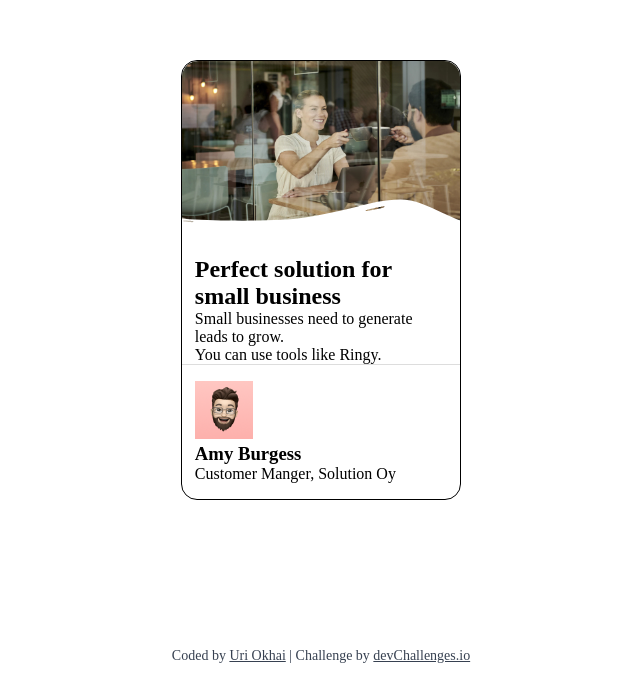
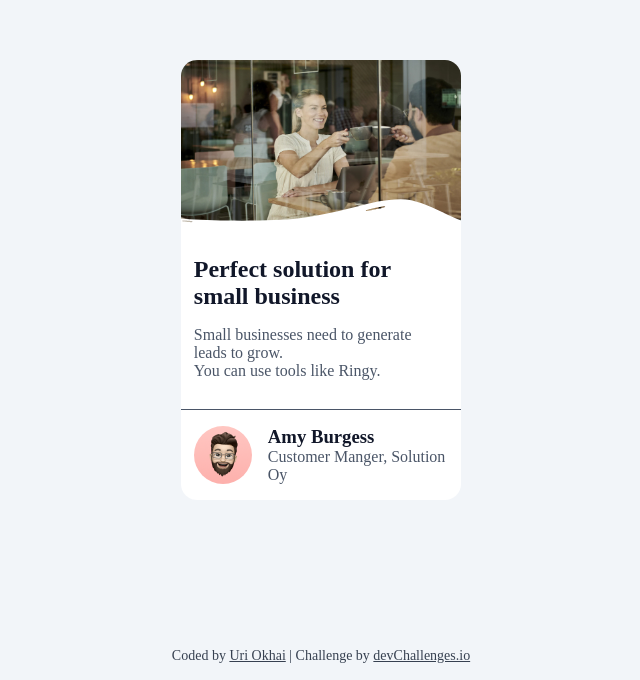
Before and after one commit to Uriri-007/X-genesis_business-blog-card, a plain HTML site: page index.html in a window 1280 px wide. Shown: the part 120-800 px from the top of the page, without its empty margins (319-959 px from the left). Drawn offline with Linux system fonts and the light colour scheme.

Commit message:
I utilized more variables

```diff
--- a/index.html
+++ b/index.html
@@ -41,8 +41,10 @@
 
       <div class="blog-footer">
         <img src="./resources/avatar-image-business-card-1.png" alt="A business card avatar">
-        <h3>Amy Burgess</h3>
-        <p>Customer Manger, Solution Oy</p>
+        <div>
+          <h3>Amy Burgess</h3>
+          <p>Customer Manger, Solution Oy</p>
+        </div>
       </div>
     </div>
 
--- a/style.css
+++ b/style.css
@@ -5,7 +5,10 @@
 }
 
 :root {
-    --uri-gray: hsla(235, 0%, 50%, 0.27);
+  --uri-trans-white: #f2f5f9;
+  --uri-trans-dk: #111729;
+  --uri-gray: #4a5567;
+  --uri-avg-fsz: 16px;
 }
 
 body {
@@ -15,14 +18,19 @@ body {
   justify-content: center;
   align-items: center;
   position: relative;
+  background-color: var(--uri-trans-white);
 }
 
 .container {
     width: 280px;
     height: 440px;
     border-radius: 1rem;
-    border: 1px solid;
     position: relative;
+    background-color: #fff;
+}
+
+h2, h3 {
+  color: var(--uri-trans-dk);
 }
 
 .hero-imgs {
@@ -51,12 +59,30 @@ body {
     margin-inline: 0.8rem;
 }
 
+.blog-para {
+  font-size: var(--uri-avg-fsz);
+  margin-top: 2ch;
+  color: var(--uri-gray);
+}
+
 .blog-footer {
     padding: 1rem 0.8rem;
     border-top: 1px solid var(--uri-gray);
     position: absolute;
     bottom: 0;
     width: 100%;
+    display: flex;
+    gap: 1rem;
+    align-items: center;
+}
+
+.blog-footer>img {
+  border-radius: 50%;
+}
+
+.blog-footer>div {
+  font-size: var(--uri-avg-fsz);
+  color: var(--uri-gray);
 }
 
 .author-info {
```
